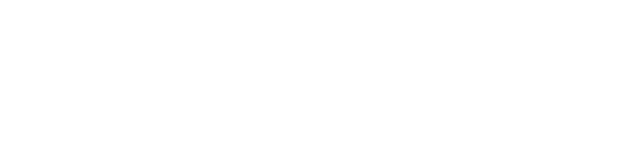
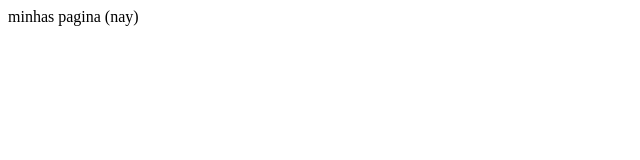
Before and after one commit to NAIARA1B/paginaweb-chiarelli1b, a plain HTML site: page index.html in a window 1280 px wide. Shown: the whole page, without its empty margins (0-640 px from the left). Drawn offline with Linux system fonts and the light colour scheme.

Commit message:
criando arquivo hitml

```diff
--- a/index.html
+++ b/index.html
@@ -8,5 +8,8 @@
 </head>
 <body>
 
+    minhas pagina (nay)
+
+
 </body>
 </html>
```
